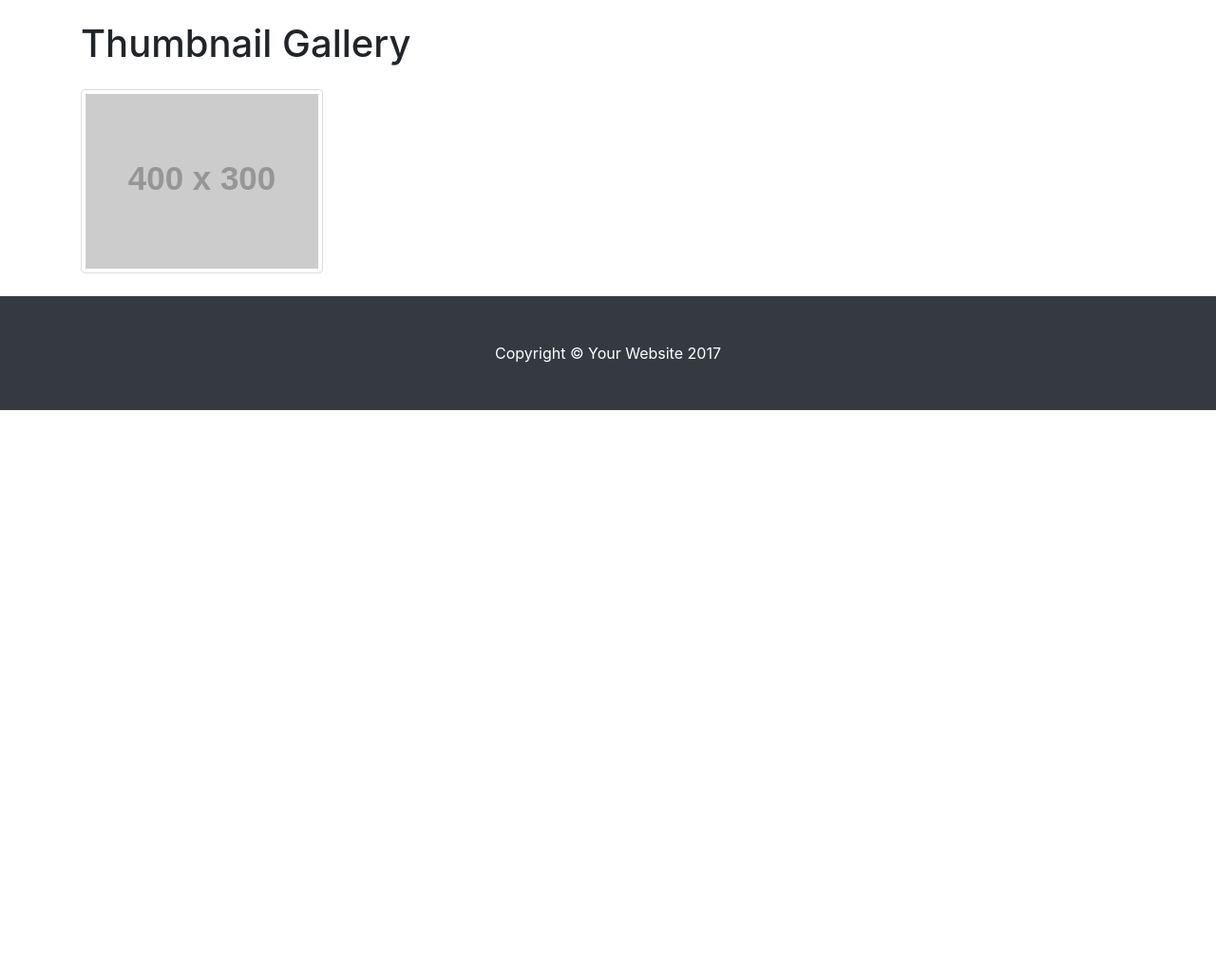
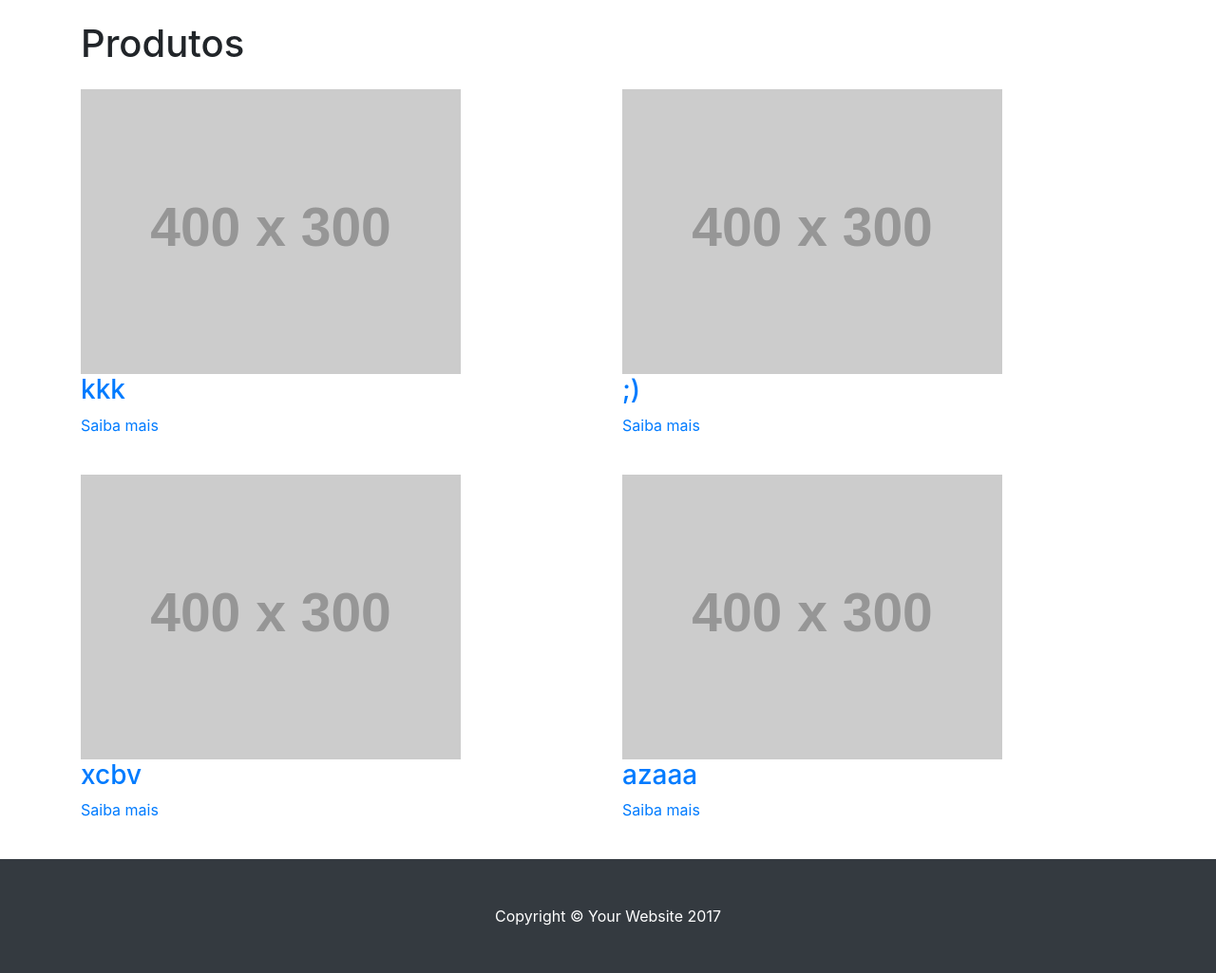
Before and after one commit to brunogomes3000/lancecerto, a Django app: page /produtos/ in a window 1280 px wide. Shown: the part 58-1083 px from the top of the page at 95% size. Before the commit the page ends 490 px from the top, so only its background shows below. Run offline with Django 3.2, Linux system fonts and the light colour scheme; data comes from the database, SQL or seed files in the repository; both versions use the stored data as it was after the commit; grey boxes labelled with a size stand in for pictures from a placeholder-image service; some libraries are stand-ins or nearby versions.

Commit message:
agr está listando produtos e criei pagina c detalhes dos produtos

```diff
--- a/lancecerto/core/templates/produtos.html
+++ b/lancecerto/core/templates/produtos.html
@@ -30,15 +30,20 @@
 
 {% block bloco_variavel %}
 
-      <h1 class="my-4 text-center text-lg-left">Thumbnail Gallery</h1>
+<h1 class="my-4 text-center text-lg-left">Produtos</h1>
 
-      <div class="row text-center text-lg-left">
+<div class="row mt">
+{% for produto in produtos %}
 
-        <div class="col-lg-3 col-md-4 col-xs-6">
-          <a href="{% url 'dados_prod' %}" class="d-block mb-4 h-100">
-            <img class="img-fluid img-thumbnail" src="http://placehold.it/400x300" alt="">
-          </a>
-        </div>
+
+      <div class="col-lg-6">
+        <img class="img-responsive" src="http://placehold.it/400x300" alt="">
+        <h3><a href="{% url 'produtos_detalhes' %}?id={{produto.id}}">{{produto.nome}}</a></h3>
+        <p><a href="{% url 'produtos_detalhes' %}?id={{produto.id}}"><i class="fa fa-link"></i>Saiba mais</a></p><br/>
       </div>
 
+
+{% endfor %}
+</div>
+
 {% endblock %}
--- a/lancecerto/core/views.py
+++ b/lancecerto/core/views.py
@@ -2,6 +2,7 @@
 from __future__ import unicode_literals
 
 from django.shortcuts import render
+from .models import Produtos
 
 def index(request):
     return render(request, 'index.html')
@@ -24,3 +25,18 @@ def produtos(request):
 def dados_prod(request):
     return render(request, 'dados_prod.html')
 # Create your views here.
+
+def produtos(request):
+	produtos = Produtos.objects.all()
+	context = {
+		'produtos': produtos
+	}
+	return render(request, 'produtos.html', context)
+
+def produtos_detalhes(request):
+	id_produto = request.GET.get("id")
+	produto = Produtos.objects.get(id=id_produto)
+	context = {
+		'produto': produto
+	}
+	return render(request, 'produtos_detalhes.html', context)
--- a/lancecerto/lancecerto/urls.py
+++ b/lancecerto/lancecerto/urls.py
@@ -24,7 +24,7 @@ urlpatterns = [
     url(r'^produtos/$', views.produtos, name="produtos"),
     url(r'^dados_prod/$', views.dados_prod, name="dados_prod"),
     url(r'^admin/', admin.site.urls),
-
+    url(r'^produtos_detalhes/$', views.produtos_detalhes, name="produtos_detalhes"),
     url(r'^relatoriosvendas/$', views.relatoriosvendas, name="relaoriosvendas"),
     url(r'^GerenciarVendas/$', views.GerenciarVendas, name="GerenciarVendas")
 
```
Also changed, not shown: lancecerto/core/templates/produtos_detalhes.html (added, +47 -0 lines), lancecerto/core/static/img/leilao-judicial.jpg (deleted), lancecerto/db.sqlite3.
